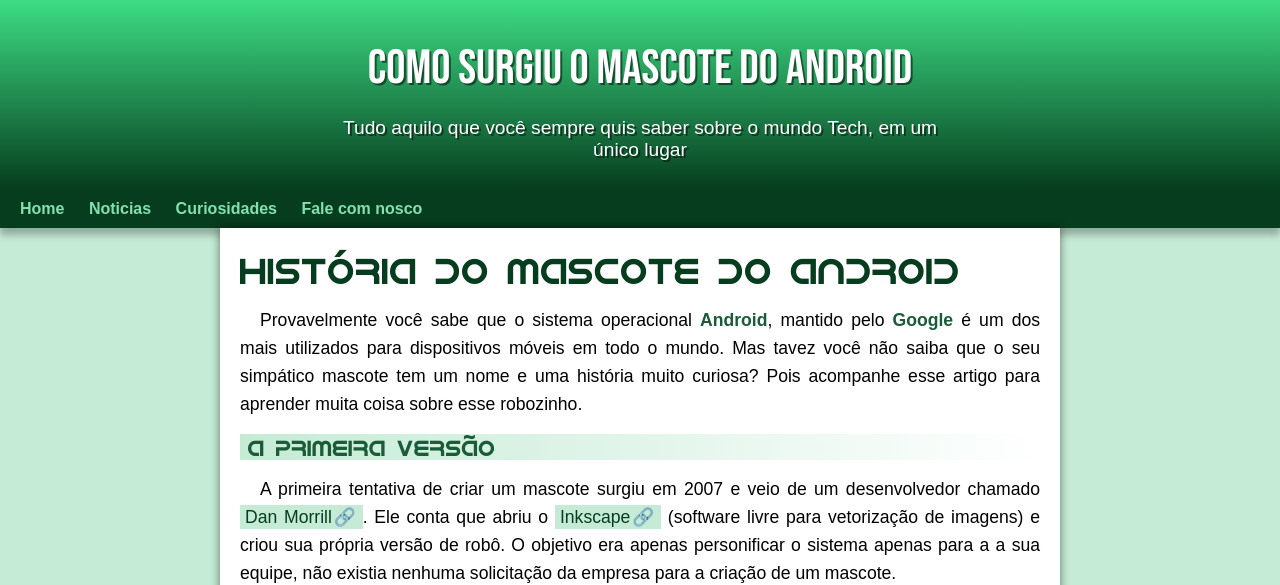
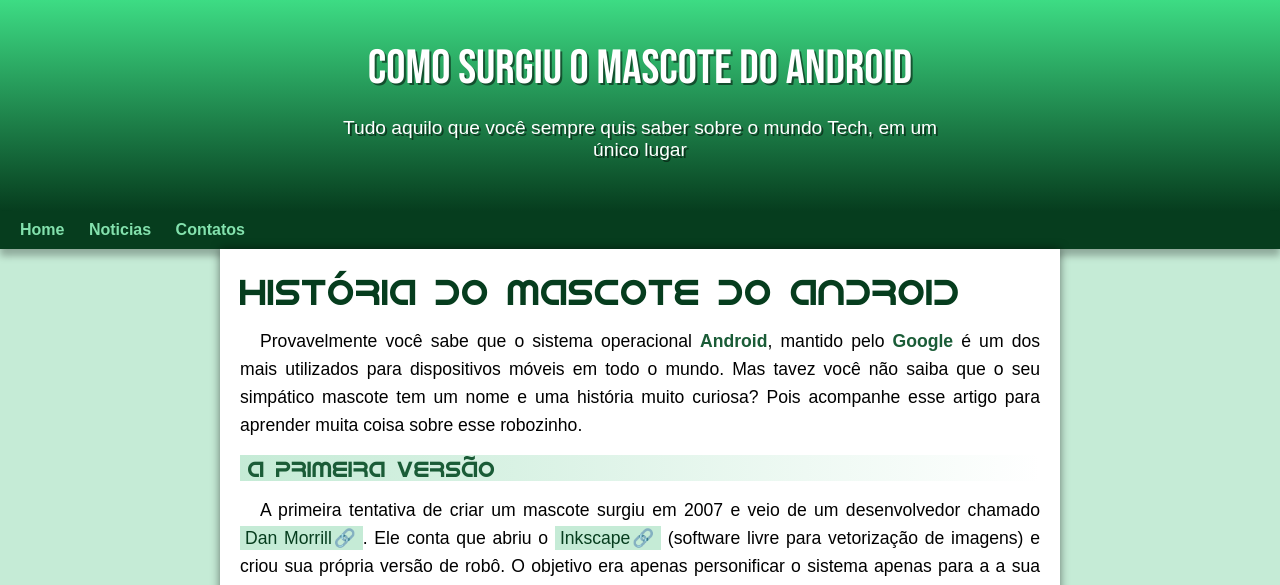
Before and after one commit to caddu227/projeto-Site-Android, a plain HTML site: page index.html in a window 1280 px wide. Shown: the top 585 px of the page. Drawn offline with Linux system fonts and the light colour scheme.

Commit message:
problemas de padding resolvidos

```diff
--- a/index.html
+++ b/index.html
@@ -16,8 +16,7 @@
     <nav>
         <a href="#">Home</a>
         <a href="#">Noticias</a>
-        <a href="#">Curiosidades</a>
-        <a href="#">Fale com nosco</a>
+        <a href="#">Contatos</a>
     </nav>
 
     <main>
--- a/style.css
+++ b/style.css
@@ -53,7 +53,7 @@
     font-family: var(--fonte-padrao);
     font-size: 1.2em;
     max-width: 600px;
-    margin-bottom: 30px;
+    padding-bottom: 50px;
     padding-left: 10px;
     padding-right: 10px;
     margin: auto;
```
